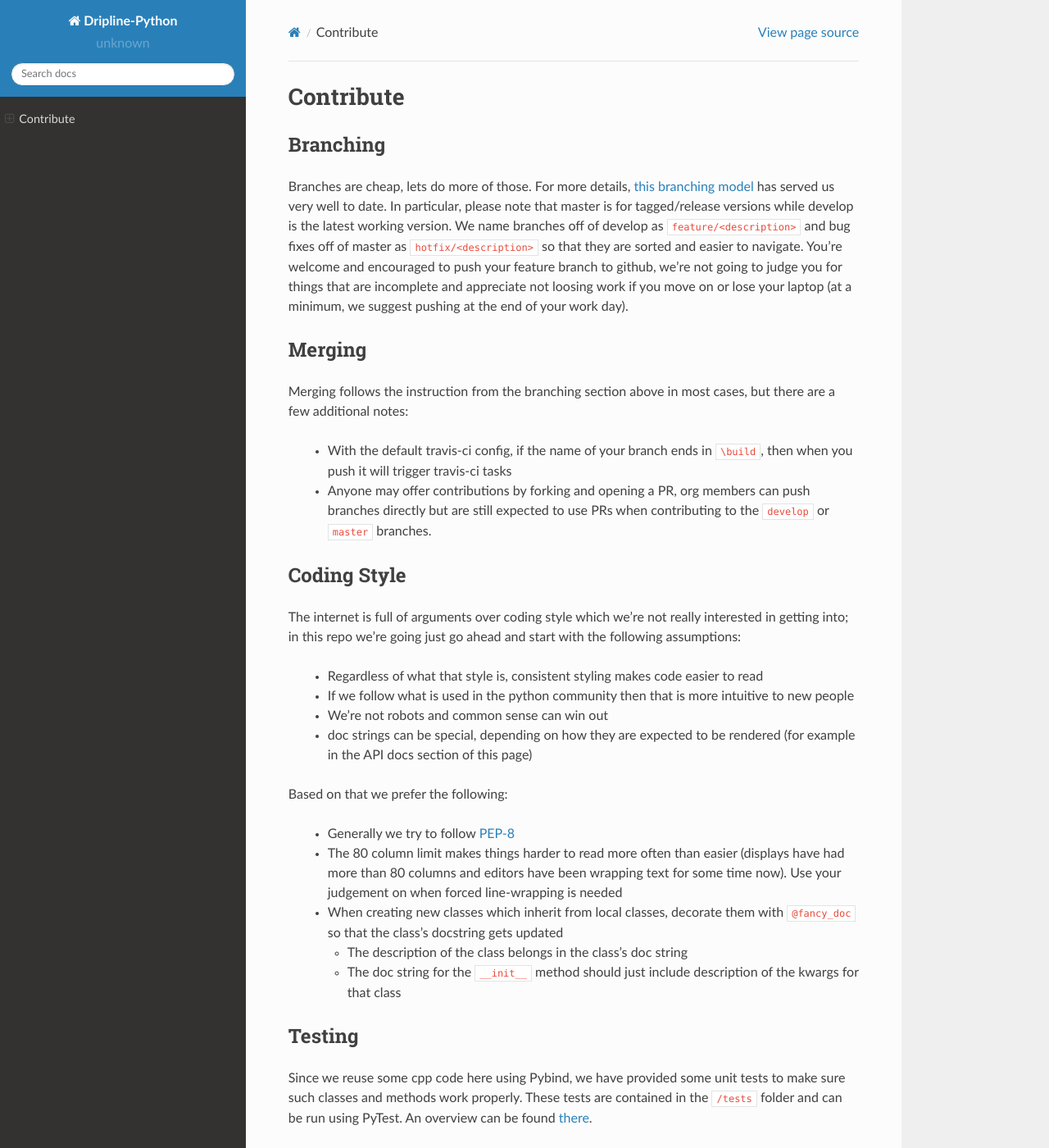
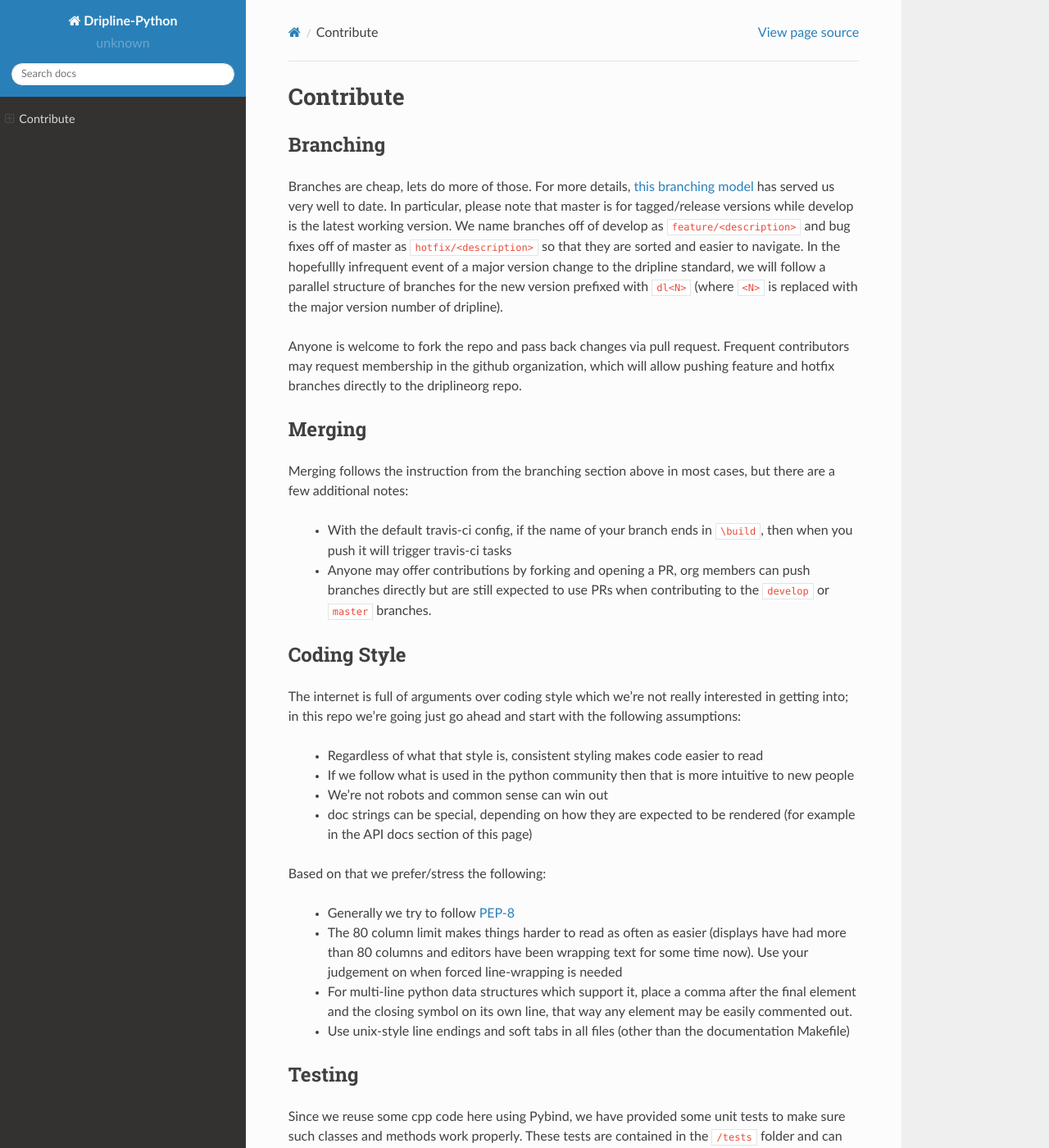
Before and after one commit to driplineorg/dripline-python, a Sphinx documentation site: the page built from doc/contribute.rst, in a window 1280 px wide and 1400 px high. Shown: the whole window at 82% size. Built offline with Sphinx 7.4.7 and the Read the Docs theme 2.0.0, drawn with Linux system fonts in a browser that asks for light colours.

Commit message:
contribute.rst

```diff
--- a/doc/contribute.rst
+++ b/doc/contribute.rst
@@ -1,3 +1,4 @@
+##########
 Contribute
 ##########
 
@@ -9,7 +10,11 @@ Branches are cheap, lets do more of those.
 For more details, `this branching model <nvie.com/posts/a-successful-git-branching-model>`_ has served us very well to date.
 In particular, please note that master is for tagged/release versions while develop is the latest working version.
 We name branches off of develop as ``feature/<description>`` and bug fixes off of master as ``hotfix/<description>`` so that they are sorted and easier to navigate.
-You're welcome and encouraged to push your feature branch to github, we're not going to judge you for things that are incomplete and appreciate not loosing work if you move on or lose your laptop (at a minimum, we suggest pushing at the end of your work day).
+In the hopefullly infrequent event of a major version change to the dripline standard, we will follow a parallel structure of branches for the new version prefixed with ``dl<N>`` (where ``<N>`` is replaced with the major version number of dripline).
+
+Anyone is welcome to fork the repo and pass back changes via pull request.
+Frequent contributors may request membership in the github organization, which will allow pushing feature and hotfix branches directly to the driplineorg repo.
+
 
 Merging
 =======
@@ -18,6 +23,7 @@ Merging follows the instruction from the branching section above in most cases,
 
   - With the default travis-ci config, if the name of your branch ends in ``\build``, then when you push it will trigger travis-ci tasks
   - Anyone may offer contributions by forking and opening a PR, org members can push branches directly but are still expected to use PRs when contributing to the ``develop`` or ``master`` branches.
+
 
 Coding Style
 ============
@@ -29,14 +35,13 @@ The internet is full of arguments over coding style which we're not really inter
   - We're not robots and common sense can win out
   - doc strings can be special, depending on how they are expected to be rendered (for example in the API docs section of this page)
 
-Based on that we prefer the following:
+Based on that we prefer/stress the following:
 
   - Generally we try to follow `PEP-8 <https://www.python.org/dev/peps/pep-0008/>`_
-  - The 80 column limit makes things harder to read more often than easier (displays have had more than 80 columns and editors have been wrapping text for some time now). Use your judgement on when forced line-wrapping is needed
-  - When creating new classes which inherit from local classes, decorate them with ``@fancy_doc`` so that the class's docstring gets updated
+  - The 80 column limit makes things harder to read as often as easier (displays have had more than 80 columns and editors have been wrapping text for some time now). Use your judgement on when forced line-wrapping is needed
+  - For multi-line python data structures which support it, place a comma after the final element and the closing symbol on its own line, that way any element may be easily commented out.
+  - Use unix-style line endings and soft tabs in all files (other than the documentation Makefile)
 
-    - The description of the class belongs in the class's doc string
-    - The doc string for the ``__init__`` method should just include description of the kwargs for that class
 
 Testing
 ============
```
